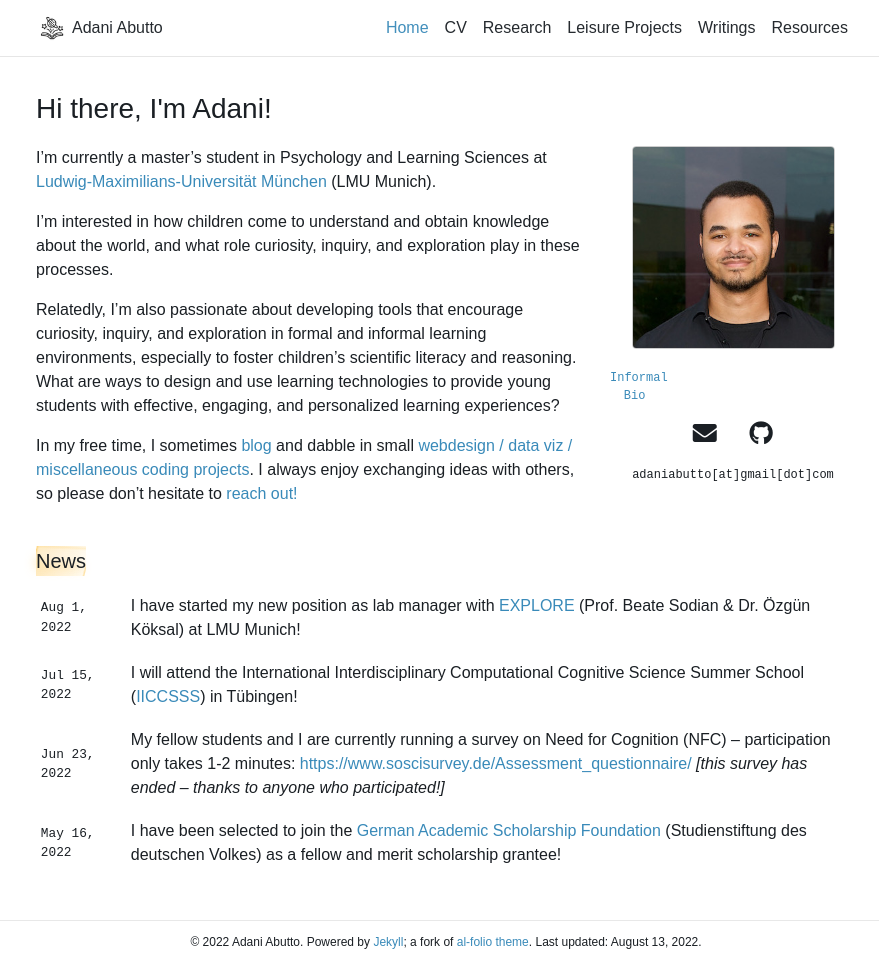
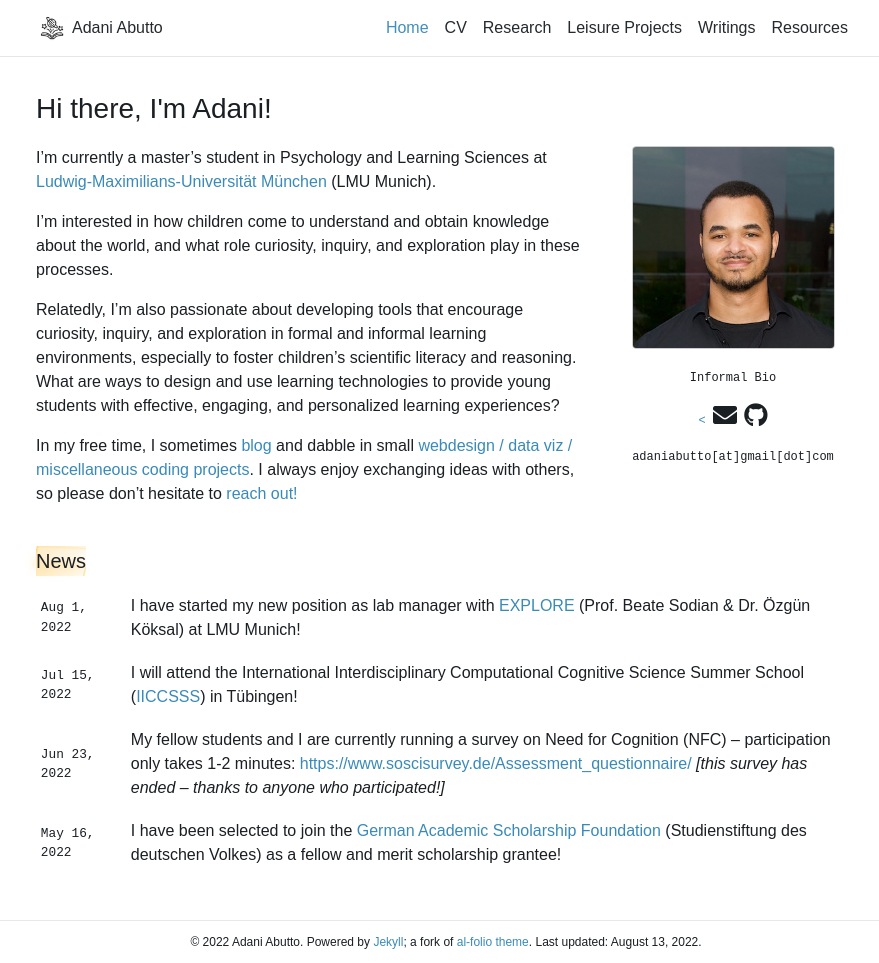
Before and after one commit to pindi-krishna/pindi-krishna.github.io, a Jekyll site: the page built from _pages/home.md, in a window 1280 px wide and 963 px high. Shown: the whole window, without its empty margins (194-1073 px from the left). Built offline with Jekyll 4.4.1, drawn with Linux system fonts in a browser that asks for light colours; full-size pictures stand in for the smaller copies a plugin makes; comment, search, counter and statistics services are not loaded; a style sheet for code colours, icons or effects is not loaded.

Commit message:
Update informal bio

```diff
--- a/_pages/home.md
+++ b/_pages/home.md
@@ -8,7 +8,7 @@
 profile:
   align: right
   image: portrait.jpeg
-  address: <p style="font-family:'Snell Roundhand' font-size:12pt"><a href="/informalbio/" target="_blank">Informal Bio</a></p><a href="/assets/pdf/CV.pdf"><i class='ai ai-cv-square ai-2x'></i></a> <a href="mailto:adaniabutto@gmail.com"><i class='fas fa-envelope fa-2x'></i></a> <a href="https://github.com/adaniabutto"><i class='fab fa-github fa-2x'></i></a><br><br>adaniabutto[at]gmail[dot]com
+  address: <a href="/informalbio/" target="_blank"><p style="font-family:'Snell Roundhand' font-size:12pt">Informal Bio</p><</a><a href="/assets/pdf/CV.pdf"><i class='ai ai-cv-square ai-2x'></i></a> <a href="mailto:adaniabutto@gmail.com"><i class='fas fa-envelope fa-2x'></i></a> <a href="https://github.com/adaniabutto"><i class='fab fa-github fa-2x'></i></a><br><br>adaniabutto[at]gmail[dot]com
 
 news: true  # includes a list of news items
 selected_papers: false # includes a list of papers marked as "selected={true}"
--- a/_sass/_base.scss
+++ b/_sass/_base.scss
@@ -214,9 +214,6 @@
     margin: auto auto 25px 25px;
     .address {
       margin: auto auto 20px auto;
-      p, .fa, .fas, .fab, .ai, .btn {
-        width: 20%;
-      }
     }
   }
 }
@@ -969,4 +966,17 @@
 .informalbio img {
   float: left;
   margin-right: 17px;
+  width: 33%;
+  border: #ccc 1px solid;
+  margin-right: auto;
+  margin-left: auto
 }
+
+.informalbioright img {
+  float: right;
+  margin-right: 17px;
+  width: 33%;
+  border: #ccc 1px solid;
+  margin-right: auto;
+  margin-left: auto
+}
```
Also changed, not shown: _pages/informalbio.md (+1 -1 lines).
